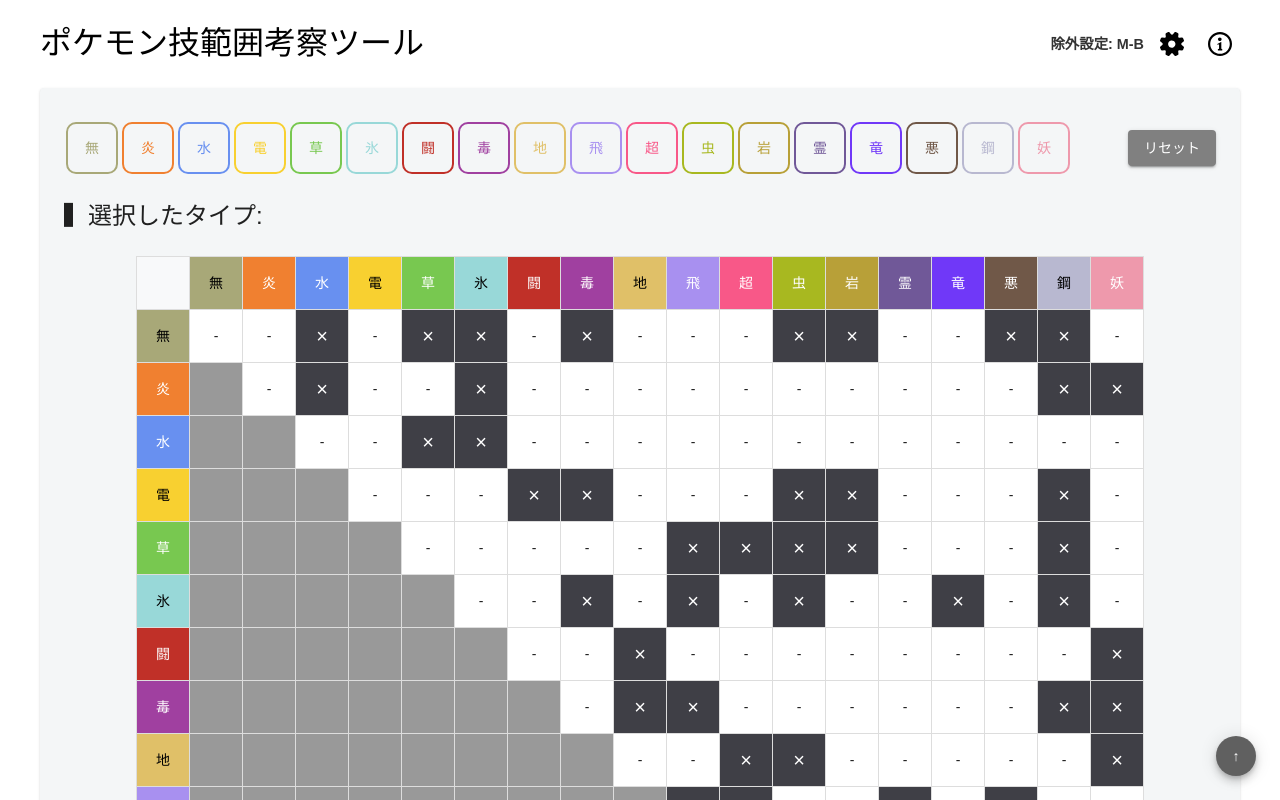
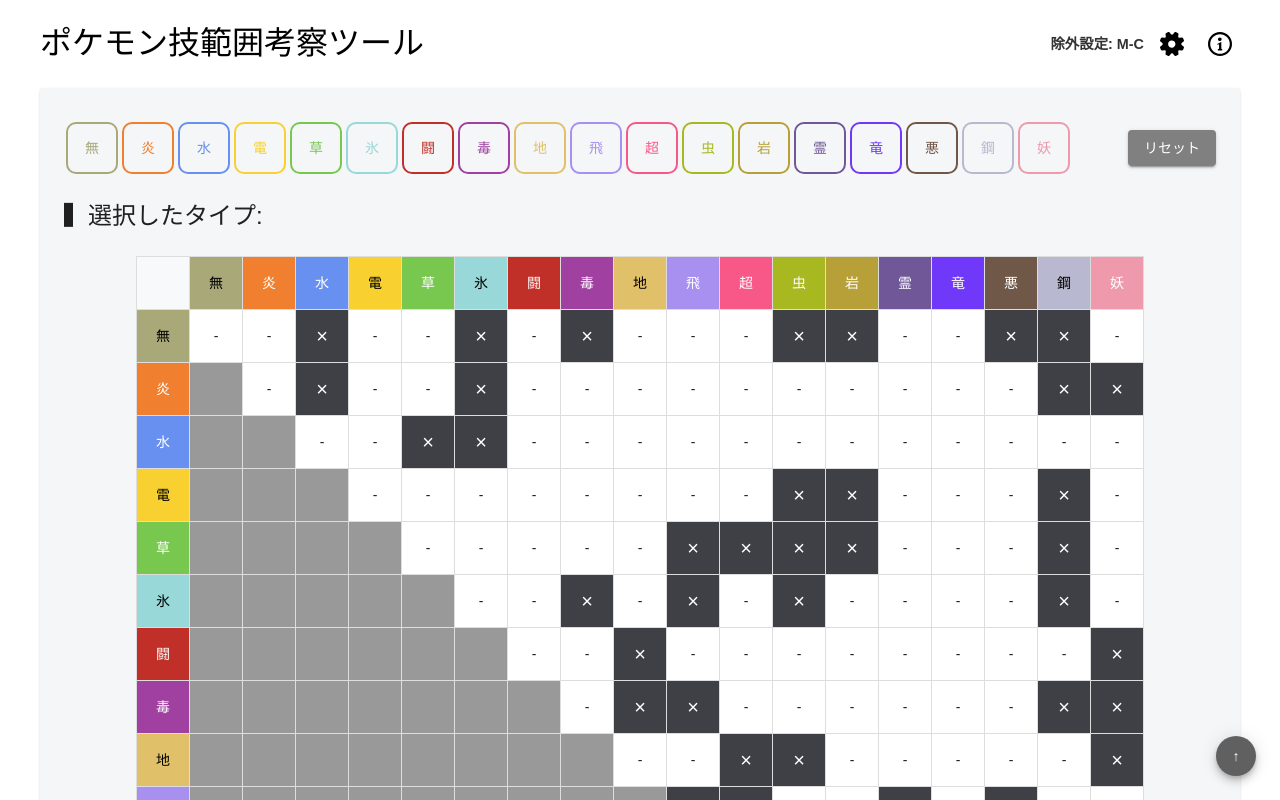
Before and after one commit to suisui-swimmy/pokemon-type-coverage-tool, a React (Vite) app: page / in a window 1280 px wide. Shown: the top 800 px of the page. Built offline with nearby package versions, Linux system fonts and the light colour scheme; a web font is replaced by a local one.

Commit message:
Update exclusion presets to replace 'regulation-m-b' with 'regulation-m-c' and adjust related logic

```diff
--- a/src/App.jsx
+++ b/src/App.jsx
@@ -18,8 +18,8 @@ import './App.css';
 const EXCLUDED_DEFENSE_TYPES_STORAGE_KEY = 'pokemon-type-coverage-tool.excluded-defense-types';
 const EXCLUDED_SPECIAL_MOVES_STORAGE_KEY = 'pokemon-type-coverage-tool.excluded-special-moves';
 const EXCLUDED_DEFENSE_TYPES_DEFAULT_PRESET_KEY = 'pokemon-type-coverage-tool.excluded-defense-types-default-preset';
-const LEGACY_REGULATION_M_A_PRESET_ID = 'regulation-m-a';
-const DEFAULT_EXCLUSION_PRESET_ID = 'regulation-m-b';
+const LEGACY_REGULATION_PRESET_IDS = ['regulation-m-a', 'regulation-m-b'];
+const DEFAULT_EXCLUSION_PRESET_ID = 'regulation-m-c';
 const MANUAL_EXCLUSION_PRESET_ID = 'manual';
 const DEFAULT_EXCLUDED_DEFENSE_TYPE_KEYS = (
   exclusionPresets.find((preset) => preset.id === DEFAULT_EXCLUSION_PRESET_ID)
@@ -50,7 +50,7 @@ function App() {
       const appliedDefaultPresetId = window.localStorage.getItem(EXCLUDED_DEFENSE_TYPES_DEFAULT_PRESET_KEY);
       const parsedValue = JSON.parse(savedValue);
 
-      if (appliedDefaultPresetId === LEGACY_REGULATION_M_A_PRESET_ID) {
+      if (LEGACY_REGULATION_PRESET_IDS.includes(appliedDefaultPresetId)) {
         window.localStorage.setItem(
           EXCLUDED_DEFENSE_TYPES_STORAGE_KEY,
           JSON.stringify(DEFAULT_EXCLUDED_DEFENSE_TYPE_KEYS)
--- a/src/data/exclusionPresets.js
+++ b/src/data/exclusionPresets.js
@@ -22,11 +22,10 @@ export const exclusionPresets = [
     ]),
   },
   {
-    id: 'regulation-m-b',
-    label: 'M-B',
+    id: 'regulation-m-c',
+    label: 'M-C',
     excludedDefenseTypeKeys: createExcludedDefenseTypeKeys([
       ['無', '水'],
-      ['無', '草'],
       ['無', '氷'],
       ['無', '毒'],
       ['無', '虫'],
@@ -39,8 +38,6 @@ export const exclusionPresets = [
       ['炎', '妖'],
       ['水', '草'],
       ['水', '氷'],
-      ['電', '闘'],
-      ['電', '毒'],
       ['電', '虫'],
       ['電', '岩'],
       ['電', '鋼'],
@@ -52,7 +49,6 @@ export const exclusionPresets = [
       ['氷', '毒'],
       ['氷', '飛'],
       ['氷', '虫'],
-      ['氷', '竜'],
       ['氷', '鋼'],
       ['闘', '地'],
       ['闘', '妖'],
```
